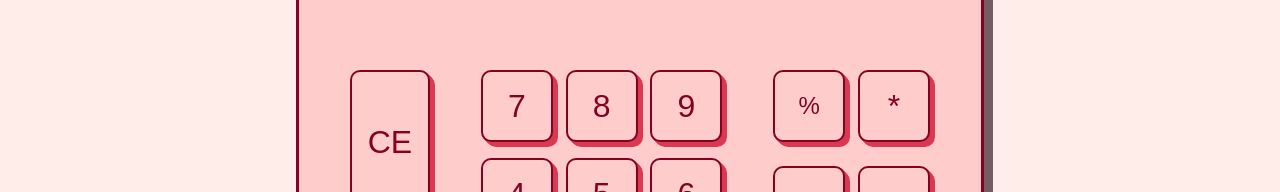
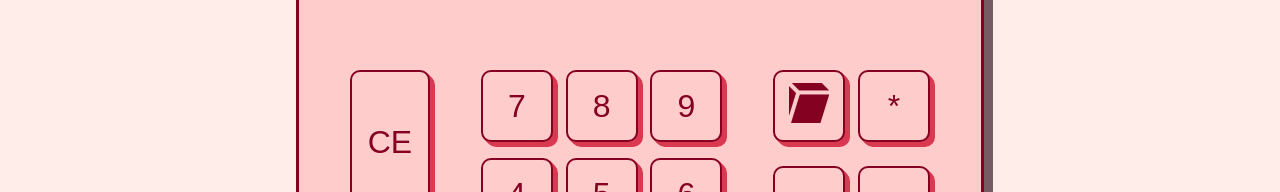
Before and after one commit to HannaKorol/calculator, a plain HTML site: page index.html in a window 1280 px wide. Shown: the part 217-409 px from the top of the page. Drawn offline with Linux system fonts and the light colour scheme.

Commit message:
add support link to the support page of Tuta

```diff
--- a/index.html
+++ b/index.html
@@ -1,10 +1,10 @@
 <!DOCTYPE html>
 <html lang="en">
   <head>
-    <meta charset="UTF-8">
-    <meta name="viewport" content="width=device-width, initial-scale=1.0">
+    <meta charset="UTF-8" />
+    <meta name="viewport" content="width=device-width, initial-scale=1.0" />
     <title>Calculator</title>
-    <link rel="stylesheet" href="styles.css">
+    <link rel="stylesheet" href="styles.css" />
     <script src="script.js" defer></script>
   </head>
   <body>
@@ -22,29 +22,38 @@
         </div>
         <div class="number-buttons">
           <div class="n7-9">
-            <button class="number" id ="n7" data-key="7">7</button>
-            <button class="number" id ="n8" data-key="8">8</button>
-            <button class="number" id ="n9" data-key="9">9</button>
+            <button class="number" id="n7" data-key="7">7</button>
+            <button class="number" id="n8" data-key="8">8</button>
+            <button class="number" id="n9" data-key="9">9</button>
           </div>
           <div class="but4-6">
-            <button class="number" id ="n4" data-key="4">4</button>
-            <button class="number" id ="n5" data-key="5">5</button>
-            <button class="number" id ="n6" data-key="6">6</button>
+            <button class="number" id="n4" data-key="4">4</button>
+            <button class="number" id="n5" data-key="5">5</button>
+            <button class="number" id="n6" data-key="6">6</button>
           </div>
           <div class="but1-3">
-            <button class="number" id ="n1" data-key="1">1</button>
-            <button class="number" id ="n2" data-key="2">2</button>
-            <button class="number" id ="n3" data-key="3">3</button>
+            <button class="number" id="n1" data-key="1">1</button>
+            <button class="number" id="n2" data-key="2">2</button>
+            <button class="number" id="n3" data-key="3">3</button>
           </div>
           <div class="but0-equal">
-            <button class="number" id ="n0" data-key="0">0</button>
+            <button class="number" id="n0" data-key="0">0</button>
             <button class="number" id="d-point" data-key=".">.</button>
             <button class="equal" data-key="Enter">=</button>
           </div>
         </div>
         <div class="operator-buttons">
           <div class="remainder-and-multiplication">
-            <button class="operator remainder" data-key="%">%</button>
+            <!--             <button class="operator remainder"  data-key="%">%</button> -->
+
+            <button class="operator remainder" data-key="%"  onclick="window.open('https://tuta.com/support', '_blank')">
+              <img
+                src="tuta_logo.png"
+                alt="tuta_logo"
+                class="operator-image"
+              />
+            </button>
+
             <button class="operator multiplication" data-key="*">*</button>
           </div>
           <div class="subtraction-and-division">
--- a/styles.css
+++ b/styles.css
@@ -190,6 +190,12 @@ button {
   font-size: 1.5rem;
 }
 
+.operator-image {
+  width: 2.5rem;
+  height: 2.5rem;
+  text-align: center;
+}
+
 @media only screen and (max-width: 790px) {
   html {
     font-size: 13px;
```
Also changed, not shown: script.js (+5 -4 lines), tuta_logo.png (added). Lines whose indentation alone changed are shown as unchanged.
